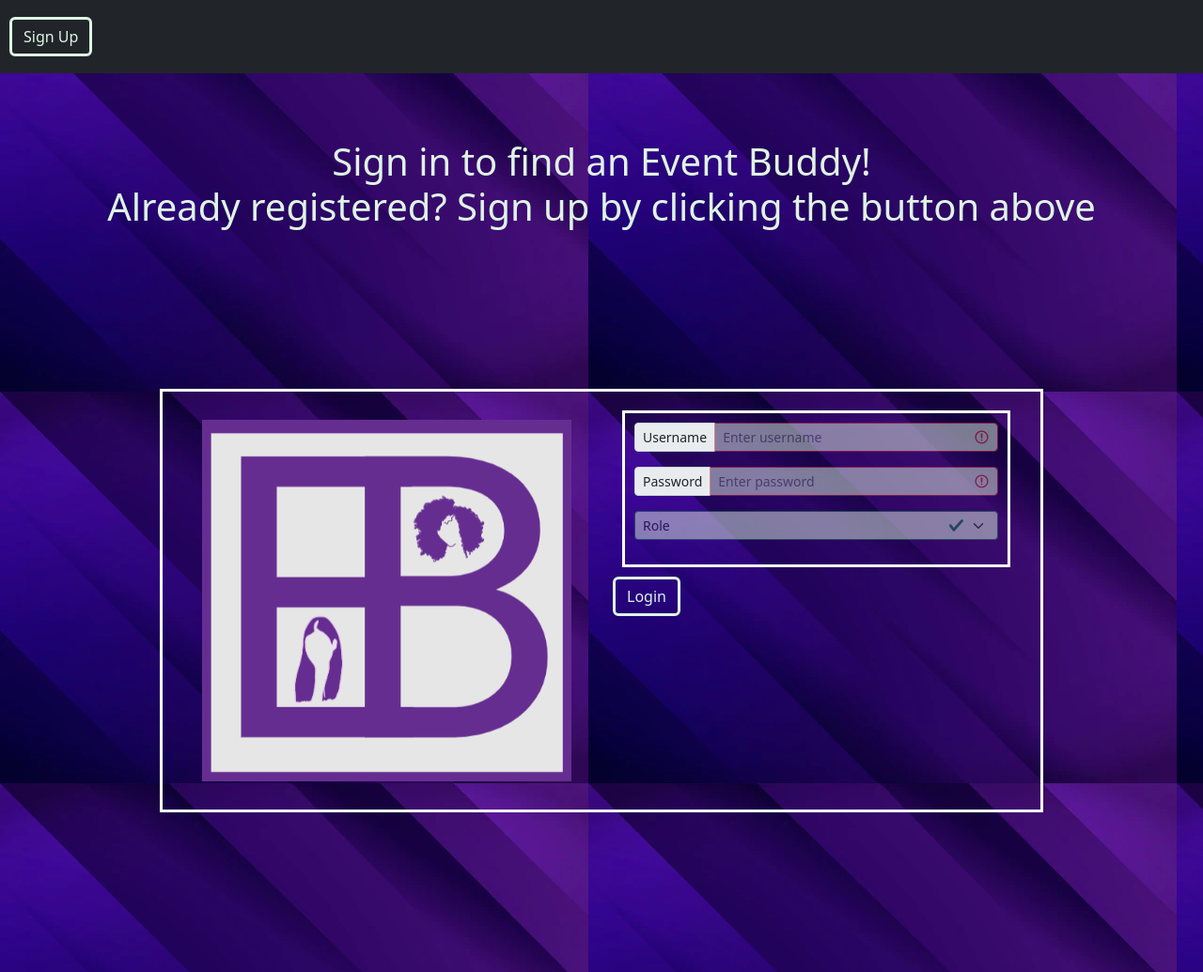
After one commit to armmol/event-buddy, a Spring Boot app: page /registration/login in a window 1280 px wide. The commit adds this page. Shown: the whole page at 94% size. Run offline with Spring Boot 4, Linux system fonts and the light colour scheme.

Commit message:
Created login.html and Login backend in RegistrationController.java. Updated registration.html Changed TypeUser.java to adapt to backend Added contracts for MatchService.java and UserService.java

```diff
--- a/src/main/java/com/accenture/eventbuddy/auth/User.java
+++ b/src/main/java/com/accenture/eventbuddy/auth/User.java
@@ -15,4 +15,10 @@ public class User {
     @Enumerated(EnumType.STRING)
     UserRole role;
 
+    @Override
+    public boolean equals(Object o) {
+        if (this == o) return true;
+        if (!(o instanceof User user)) return false;
+        return username.equals(user.username) && password.equals(user.password) && role == user.role;
+    }
 }
--- a/src/main/java/com/accenture/eventbuddy/controllers/EventController.java
+++ b/src/main/java/com/accenture/eventbuddy/controllers/EventController.java
@@ -3,7 +3,6 @@ package com.accenture.eventbuddy.controllers;
 import com.accenture.eventbuddy.models.Event;
 import com.accenture.eventbuddy.models.Gender;
 import com.accenture.eventbuddy.models.Language;
-import com.accenture.eventbuddy.models.Organizer;
 import com.accenture.eventbuddy.services.AttendanceService;
 import com.accenture.eventbuddy.services.EventService;
 import org.springframework.beans.factory.annotation.Autowired;
@@ -49,9 +48,10 @@ public class EventController {
     }
 
     //Show event list
-    @RequestMapping(value = {"eventList"}, method = RequestMethod.GET)
-    public String events(Model model) {
+    @RequestMapping(value = {"/{userId}/eventList"}, method = RequestMethod.GET)
+    public String events(@PathVariable("userId") Long userId, Model model) {
         List<Event> events = eventService.all();
+        model.addAttribute("userId", userId);
         model.addAttribute("events", events);
         return "eventList";
     }
--- a/src/main/java/com/accenture/eventbuddy/controllers/RegistrationController.java
+++ b/src/main/java/com/accenture/eventbuddy/controllers/RegistrationController.java
@@ -1,7 +1,11 @@
 package com.accenture.eventbuddy.controllers;
 
+import com.accenture.eventbuddy.auth.User;
+import com.accenture.eventbuddy.models.Organizer;
 import com.accenture.eventbuddy.models.TypeUser;
+import com.accenture.eventbuddy.models.Visitor;
 import com.accenture.eventbuddy.services.OrganizerService;
+import com.accenture.eventbuddy.services.UserService;
 import com.accenture.eventbuddy.services.VisitorService;
 import org.springframework.beans.factory.annotation.Autowired;
 import org.springframework.stereotype.Controller;
@@ -19,6 +23,9 @@ public class RegistrationController {
     @Autowired
     private OrganizerService organizerService;
 
+    @Autowired
+    private UserService userService;
+
     @GetMapping("/register")
     public String showRegistrationForm(Model model) {
         TypeUser user = new TypeUser();
@@ -27,13 +34,34 @@ public class RegistrationController {
     }
 
     @PostMapping("/register/saveVisitor")
-    public String saveVisitor(@ModelAttribute ("user") TypeUser user){
-        visitorService.storeVisitor(user.isVisitor());
-        return "redirect:/event/eventList";
+    public String saveVisitor(@ModelAttribute("user") TypeUser user) {
+        Visitor visitor = user.isVisitor();
+        visitorService.storeVisitor(visitor);
+        System.out.println("Visitor");
+        return "redirect:/event/" + visitor.getUser().getId() + "/eventList";
     }
+
     @PostMapping("/register/saveOrganizer")
-    public String saveOrganizer(@ModelAttribute ("user") TypeUser user){
+    public String saveOrganizer(@ModelAttribute("user") TypeUser user) {
+        Organizer organizer = user.isOrganizer();
         organizerService.storeOrganizer(user.isOrganizer());
-        return "redirect:/event/eventList";
+        System.out.println("Organizer");
+        return "redirect:/event/" + organizer.getUser().getId() + "/eventList";
+    }
+
+    @GetMapping("/login")
+    public String login(Model model) {
+        User user = new User();
+        model.addAttribute("user", user);
+        return "login";
+    }
+
+    @PostMapping("/login/check")
+    public String loginVisitor(@ModelAttribute("user") User user) {
+        for (User userLooper : userService.all()) {
+            if (userLooper.equals(user))
+                return "redirect:/event/" + userLooper.getId() + "/eventList";
+        }
+        return "login";
     }
 }
--- /dev/null
+++ b/src/main/resources/templates/login.html
@@ -0,0 +1,120 @@
+<!DOCTYPE html>
+<html lang="en"
+      xmlns:th="http://www.thymeleaf.org" xmlns="http://www.w3.org/1999/html">
+<head>
+    <link href="https://cdn.jsdelivr.net/npm/bootstrap@5.2.3/dist/css/bootstrap.min.css" rel="stylesheet"
+          integrity="sha384-rbsA2VBKQhggwzxH7pPCaAqO46MgnOM80zW1RWuH61DGLwZJEdK2Kadq2F9CUG65" crossorigin="anonymous">
+    <meta charset="utf-8">
+</head>
+<body style="background-image: url('/assets/images/background.png');color:171738">
+<script src="https://cdn.jsdelivr.net/npm/bootstrap@5.2.3/dist/js/bootstrap.bundle.min.js"
+        integrity="sha384-kenU1KFdBIe4zVF0s0G1M5b4hcpxyD9F7jL+jjXkk+Q2h455rYXK/7HAuoJl+0I4"
+        crossorigin="anonymous"></script>
+<nav class="navbar sticky-top navbar-dark bg-dark">
+    <form>
+        <a type="button"
+           class="btn btn-outline-light"
+           style="color:#DFF3E4; border: 3px solid #DFF3E4; margin: 10px "
+           th:href="@{register}">Sign Up
+        </a>
+    </form>
+</nav>
+<div style="margin: 70px;text-align:center;color:#DFF3E4;">
+    <h1>Sign in to find an Event Buddy!<br>Already registered? Sign up by clicking the button above</h1>
+</div>
+<div style="margin: 170px;
+            border: 3px solid white;
+            padding: 10px;">
+    <form id="registrationForm"
+          method="post"
+          role="form"
+          th:action="@{login/check}"
+          th:object="${user}">
+        <div class="container-fluid">
+            <div class="row">
+                <div class="col">
+                    <div style="margin: 10px;
+                        text-align: center;
+                        padding: 10px;">
+                        <div>
+                            <img th:src="@{/assets/images/logo.png}"
+                                 alt="Bootcamp" style="width:100%; height:100%">
+                        </div>
+                    </div>
+                </div>
+                <div class="col">
+                    <div id="login" style="margin: 10px;
+                            text-align: center;
+                            border: 3px solid white;
+                            padding: 10px;">
+                        <!--                    <section id="loginSection">-->
+                        <div id="username-wasValid" class="was-validated">
+                            <div class="input-group input-group-sm mb-3">
+                                <span class="input-group-text" id="inputGroup-username">Username</span>
+
+                                <input style="background-color:#DFF3E4; opacity:0.5; color:171738;"
+                                       class="form-control"
+                                       id="username"
+                                       name="username"
+                                       placeholder="Enter username"
+                                       th:field="*{username}"
+                                       type="text"
+                                       required
+                                />
+                            </div>
+                            <div class="invalid-feedback">
+                                Please choose a username.
+                            </div>
+                        </div>
+                        <div class="was-validated">
+                            <div class="input-group input-group-sm mb-3">
+                                <span class="input-group-text" id="inputGroup-password">Password</span>
+                                <input
+                                        style="background-color:#DFF3E4; opacity:0.5; color:171738;"
+                                        class="form-control"
+                                        id="password"
+                                        name="password"
+                                        placeholder="Enter password"
+                                        th:field="*{password}"
+                                        type="password"
+                                        required
+                                />
+                            </div>
+                            <div class="invalid-feedback">
+                                Please complete your password.
+                            </div>
+                        </div>
+                        <div>
+                            <div class="was-validated">
+                                <select onchange="check()" class="form-select form-select-sm mb-3"
+                                        aria-label=".form-select-lg example"
+                                        id="role"
+                                        name="role"
+                                        style="background-color:#DFF3E4; opacity:0.5; color:171738;"
+                                        th:field="*{role}"
+                                        required>
+                                    <option selected value="role" style="color:#171738">Role</option>
+                                    <option style="color:#171738"
+                                            th:each="role : ${T(com.accenture.eventbuddy.auth.UserRole).values()}"
+                                            th:value="${role}"
+                                            th:text="${role}"></option>
+                                </select>
+                                <div class="invalid-feedback">
+                                    Please set your role.
+                                </div>
+                            </div>
+                        </div>
+                    </div>
+                    <div class="form-group">
+                        <button
+                                type="submit"
+                                class="btn btn-outline-light"
+                                style="color:#DFF3E4; border: 3px solid #DFF3E4;">Login
+                        </button>
+                    </div>
+                </div>
+            </div>
+        </div>
+    </form>
+</div>
+</body>
```
Also changed, not shown: src/main/java/com/accenture/eventbuddy/contracts/MatchServiceContract.java (added, +18 -0 lines), src/main/java/com/accenture/eventbuddy/contracts/UserServiceContract.java (added, +11 -0 lines), src/main/java/com/accenture/eventbuddy/models/TypeUser.java (+10 -3 lines), src/main/java/com/accenture/eventbuddy/services/MatchService.java (+16 -10 lines), src/main/java/com/accenture/eventbuddy/services/UserService.java (added, +27 -0 lines), src/main/resources/data.sql (+13 -13 lines), src/main/resources/templates/registration.html (+139 -54 lines).
